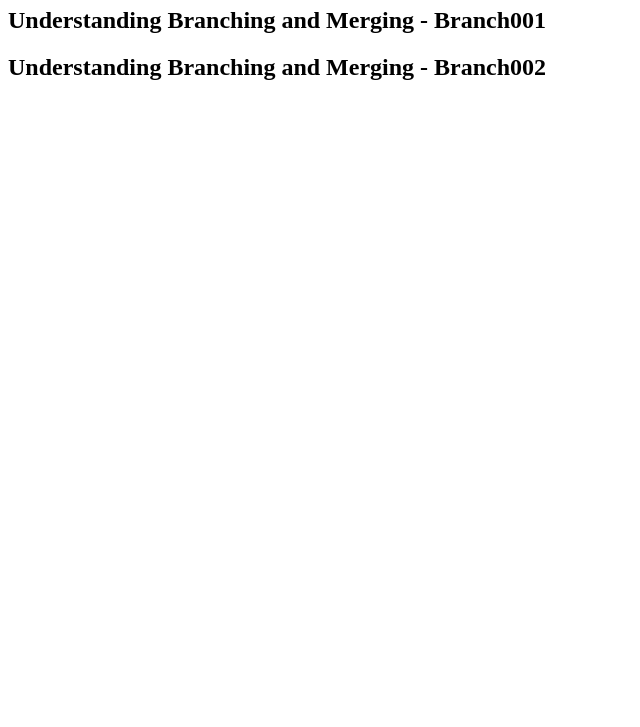
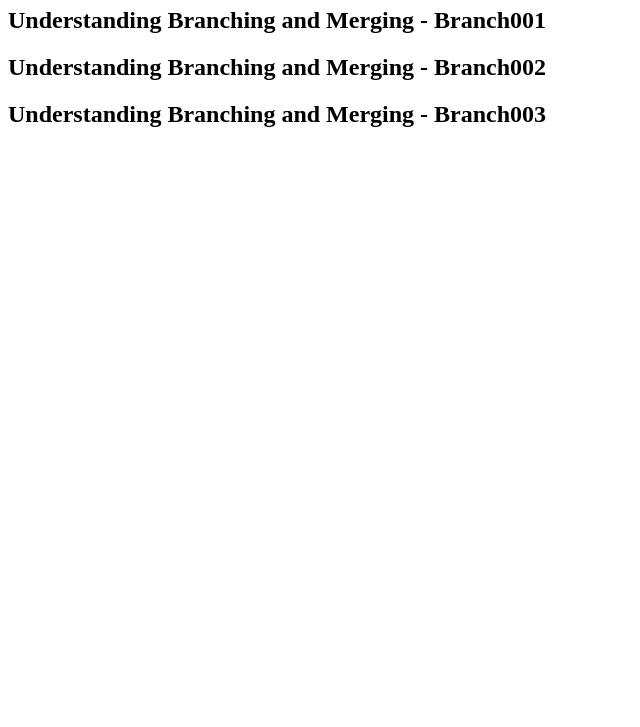
Before and after one commit to rma010101/rev18-github-version-control-4, a plain HTML site: page index.html in a window 1280 px wide. Shown: the part 73-800 px from the top of the page, without its empty margins (0-640 px from the left). Drawn offline with Linux system fonts and the light colour scheme.

Commit message:
branch003 added

```diff
--- a/index.html
+++ b/index.html
@@ -9,5 +9,6 @@
     <h1>GitHub Version Control Demo</h1>
     <h2>Understanding Branching and Merging - Branch001</h2>
     <h2>Understanding Branching and Merging - Branch002</h2>
+    <h2>Understanding Branching and Merging - Branch003</h2>
 </body>
 </html>
```
